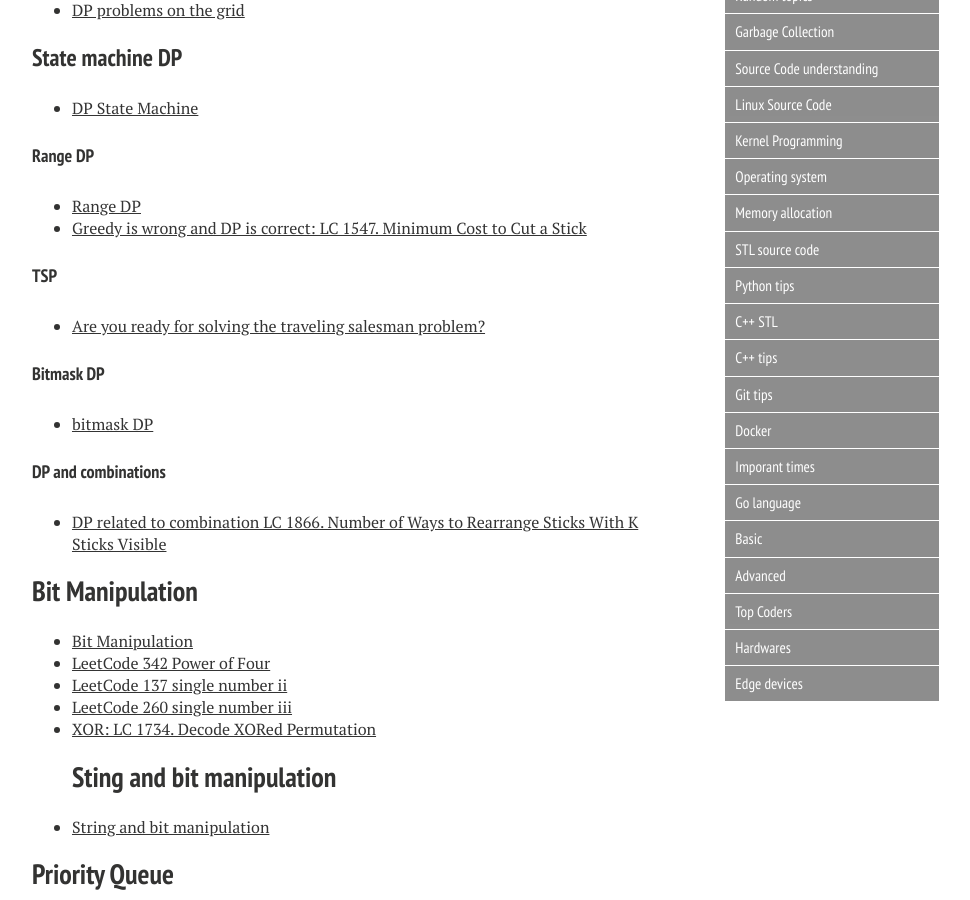
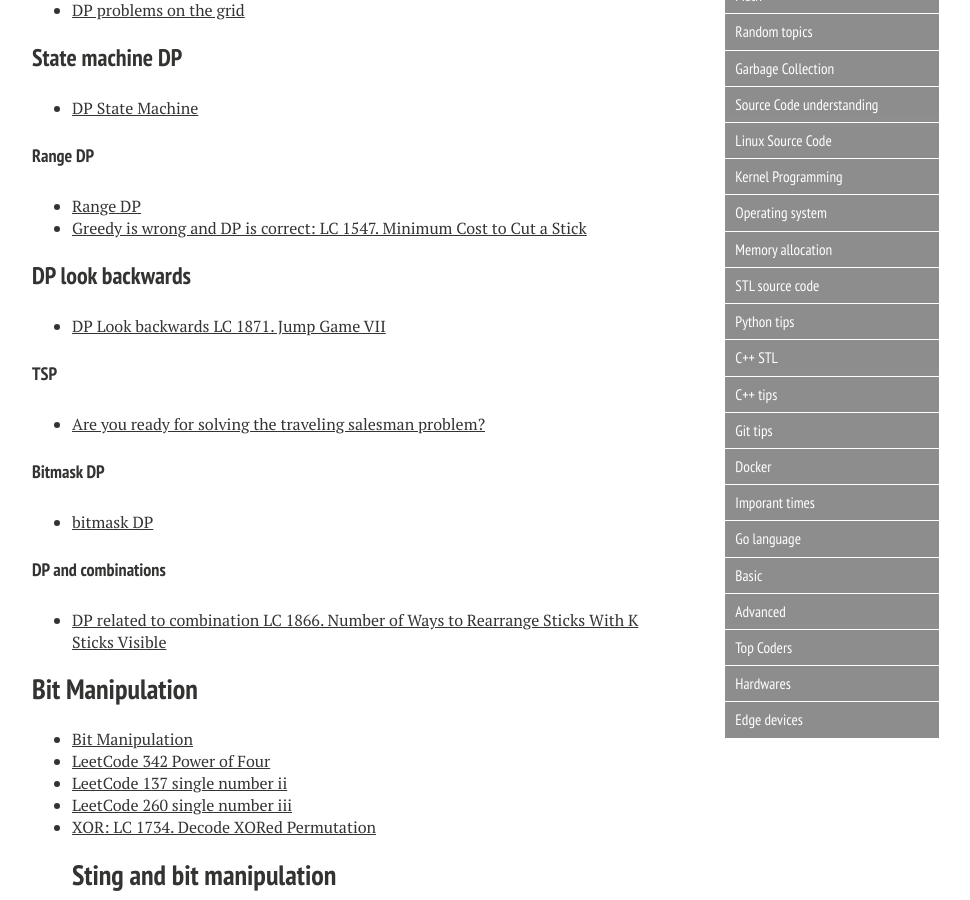
Before and after one commit to xiaokeshen/xiaokeshen.github.io, a Jekyll site: the page built from SoftwareEngineering/index.md, in a window 1280 px wide and 900 px high, scrolled down 3949 px. Shown: the whole window, without its empty margins (288-1258 px from the left). Built offline with Jekyll 4.4.1, drawn with Linux system fonts in a browser that asks for light colours; nearby versions of some CDN libraries.

Commit message:
Add one article

```diff
--- a/SoftwareEngineering/index.md
+++ b/SoftwareEngineering/index.md
@@ -140,6 +140,9 @@ My 'Serious' coding got started since I became a student as a Computer Science M
 #### Range DP
 - [Range DP](https://medium.com/@jim.morris.shen/range-dp-5aa05d902a78?source=friends_link&sk=48b0122fdd5abb8690a2a81359e5ee39)
 - [Greedy is wrong and DP is correct: LC 1547. Minimum Cost to Cut a Stick](https://medium.com/@jim.morris.shen/greedy-is-wrong-and-dp-is-correct-7c385c3b0696?sk=148b12fb9f00d0e18bedaa5809b06abe)
+
+### DP look backwards
+- [DP Look backwards LC 1871. Jump Game VII](https://jimmy-shen.medium.com/dont-look-back-go-forward-994fb77a0a4a)
 
 #### TSP
 - [Are you ready for solving the traveling salesman problem?](https://medium.com/analytics-vidhya/are-you-read-for-solving-the-traveling-salesman-problem-80e3c4ea45fc?source=friends_link&sk=b28ea8888460935401ae02f800d6ccd8)
```
